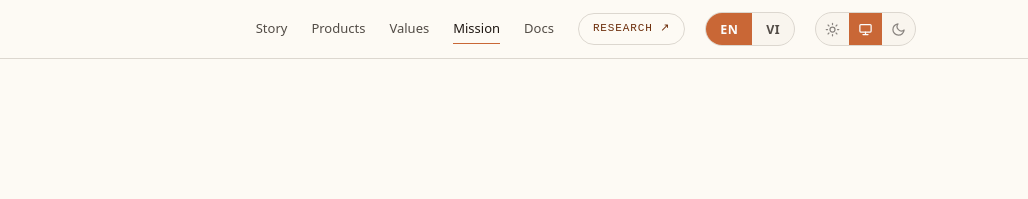
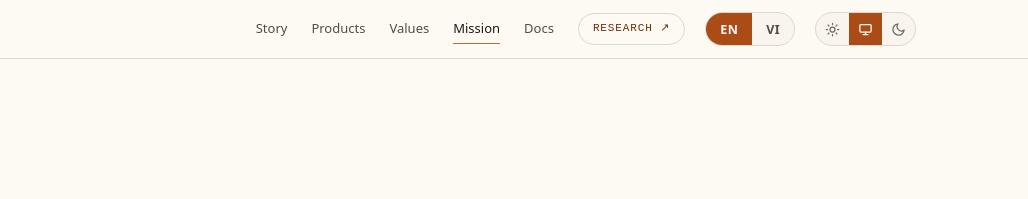
Before and after one commit to Terranimus/terranimus.github.io, a plain HTML site: page mission/index.html in a window 1280 px wide. Shown: the top 199 px of the page, 252-1280 px from the left. Drawn offline with Linux system fonts and the light colour scheme.

Commit message:
a11y: faint text and filled accent controls meet WCAG AA in both themes
--ink-faint was 3.3:1 on the light card (now 5:1) and 4.4:1 on the dark card
(now 5.6:1). White on --accent was 3.7:1 for the pressed switches and the
primary call to action; a new --accent-fill (one step darker in light, unchanged
in dark) gives 5.4:1. --accent itself is unchanged for rules, dots and progress.

Co-Authored-By: Claude Opus 5.5 <noreply@anthropic.com>
Claude-Session: https://claude.ai/code/session_01RFwevBGRyizYK9aL3T5tEF

```diff
--- a/mission/index.html
+++ b/mission/index.html
@@ -9,26 +9,26 @@
 <style>
   :root{
     --bg: oklch(0.985 0.008 80); --bg-card: oklch(0.97 0.01 80); --bg-deep: oklch(0.93 0.012 75);
-    --ink: oklch(0.22 0.015 60); --ink-soft: oklch(0.42 0.012 65); --ink-faint: oklch(0.62 0.01 70);
+    --ink: oklch(0.22 0.015 60); --ink-soft: oklch(0.42 0.012 65); --ink-faint: oklch(0.52 0.01 70);
     --rule: oklch(0.88 0.012 75); --accent: oklch(0.62 0.14 45); --accent-soft: oklch(0.92 0.04 55); --accent-ink: oklch(0.38 0.10 45);
     --sans: "IBM Plex Sans", system-ui, -apple-system, "Segoe UI", Roboto, sans-serif;
     --serif: "Newsreader", Georgia, "Times New Roman", serif;
     --mono: "IBM Plex Mono", ui-monospace, "Cascadia Code", monospace;
     --maxw: 1120px; --measure: 40rem;
-    --on-accent: oklch(0.99 0 0);
+    --on-accent: oklch(0.99 0 0); --accent-fill: oklch(0.53 0.14 45);
   }
   html[lang="vi"]{--serif: "Newsreader", Cambria, Constantia, "Times New Roman", serif;}
   @media (prefers-color-scheme: dark){:root:not([data-theme="light"]){
     --bg: oklch(0.18 0.012 60); --bg-card: oklch(0.22 0.014 60); --bg-deep: oklch(0.26 0.015 60);
-    --ink: oklch(0.94 0.010 80); --ink-soft: oklch(0.78 0.012 75); --ink-faint: oklch(0.60 0.012 70);
+    --ink: oklch(0.94 0.010 80); --ink-soft: oklch(0.78 0.012 75); --ink-faint: oklch(0.66 0.012 70);
     --rule: oklch(0.34 0.014 65); --accent: oklch(0.70 0.13 48); --accent-soft: oklch(0.34 0.06 50); --accent-ink: oklch(0.82 0.10 50);
-    --on-accent: oklch(0.15 0.01 60);
+    --on-accent: oklch(0.15 0.01 60); --accent-fill: oklch(0.70 0.13 48);
   }}
   :root[data-theme="dark"]{
     --bg: oklch(0.18 0.012 60); --bg-card: oklch(0.22 0.014 60); --bg-deep: oklch(0.26 0.015 60);
-    --ink: oklch(0.94 0.010 80); --ink-soft: oklch(0.78 0.012 75); --ink-faint: oklch(0.60 0.012 70);
+    --ink: oklch(0.94 0.010 80); --ink-soft: oklch(0.78 0.012 75); --ink-faint: oklch(0.66 0.012 70);
     --rule: oklch(0.34 0.014 65); --accent: oklch(0.70 0.13 48); --accent-soft: oklch(0.34 0.06 50); --accent-ink: oklch(0.82 0.10 50);
-    --on-accent: oklch(0.15 0.01 60);
+    --on-accent: oklch(0.15 0.01 60); --accent-fill: oklch(0.70 0.13 48);
   }
   *{box-sizing:border-box}
   html,body{margin:0;padding:0;overflow-x:hidden;background:var(--bg);color:var(--ink);font-family:var(--sans);font-weight:400;line-height:1.6;-webkit-font-smoothing:antialiased;overflow-wrap:break-word}
@@ -49,12 +49,12 @@
   @media (max-width:480px){.wrap,.topbar-in{padding-left:20px;padding-right:20px}}
   .langswitch{display:inline-flex;border:1px solid var(--rule);border-radius:999px;overflow:hidden;background:var(--bg-card)}
   .lang-btn{appearance:none;border:0;background:transparent;color:var(--ink-soft);font-family:var(--sans);font-size:12.5px;font-weight:600;letter-spacing:.03em;min-height:32px;padding:0 14px;cursor:pointer;transition:background 120ms,color 120ms}
-  .lang-btn[aria-pressed="true"]{background:var(--accent);color:var(--on-accent)}
+  .lang-btn[aria-pressed="true"]{background:var(--accent-fill);color:var(--on-accent)}
   .lang-btn:focus-visible{outline:2px solid var(--accent);outline-offset:-2px}
   .themeswitch{display:inline-flex;border:1px solid var(--rule);border-radius:999px;overflow:hidden;background:var(--bg-card)}
   .theme-btn{appearance:none;border:0;background:transparent;color:var(--ink-faint);min-height:32px;padding:0 9px;cursor:pointer;display:inline-flex;align-items:center;justify-content:center;transition:background 120ms,color 120ms}
   .theme-btn:hover{color:var(--ink)}
-  .theme-btn[aria-pressed="true"]{background:var(--accent);color:var(--on-accent)}
+  .theme-btn[aria-pressed="true"]{background:var(--accent-fill);color:var(--on-accent)}
   .theme-btn:focus-visible{outline:2px solid var(--accent);outline-offset:-2px}
   .theme-btn svg{display:block;width:15px;height:15px}
 
@@ -69,7 +69,7 @@
   .m-body p.lead{color:var(--ink);font-size:clamp(17px,2.6vw,21px)}
   .cta-row{display:flex;flex-wrap:wrap;gap:14px;margin-top:32px}
   .cta-row a{display:inline-flex;align-items:center;gap:8px;font-family:var(--mono);font-size:12px;letter-spacing:.06em;text-transform:uppercase;border-radius:99px;padding:12px 22px;border:1px solid var(--rule);color:var(--ink)}
-  .cta-row a.primary{background:var(--accent);border-color:var(--accent);color:var(--on-accent)}
+  .cta-row a.primary{background:var(--accent-fill);border-color:var(--accent-fill);color:var(--on-accent)}
   .cta-row a:hover{border-color:var(--accent)}
   .cta-row a.primary:hover{filter:brightness(1.06)}
 
```
Also changed, not shown: index.html (+9 -9 lines).
